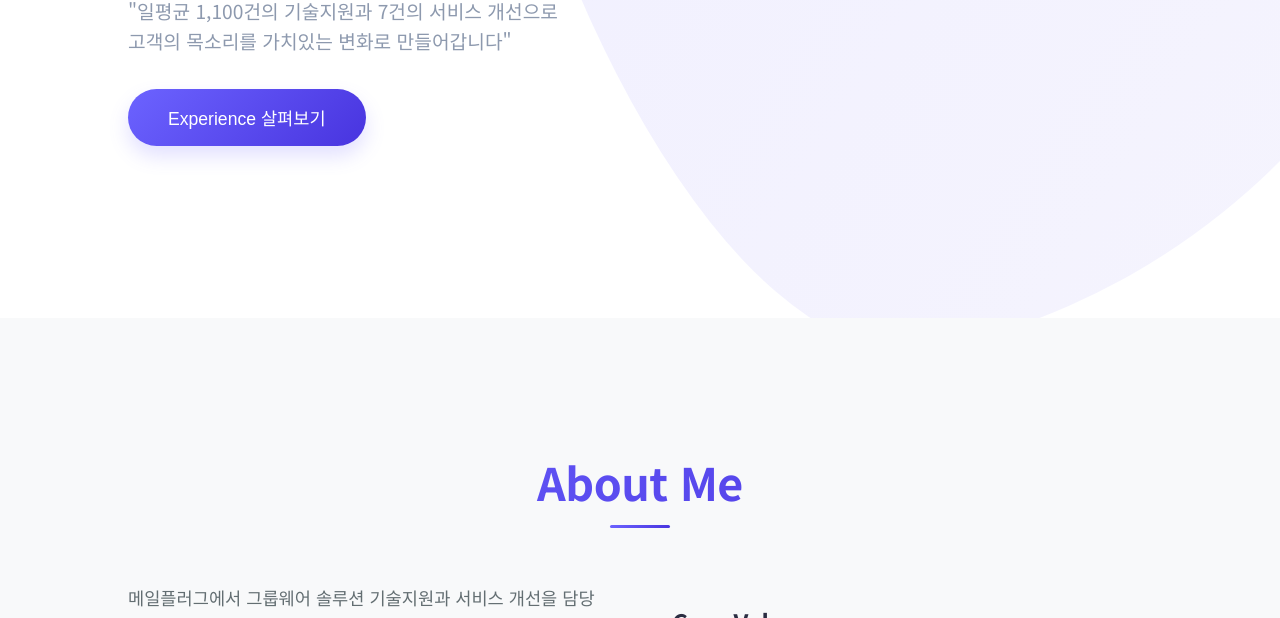
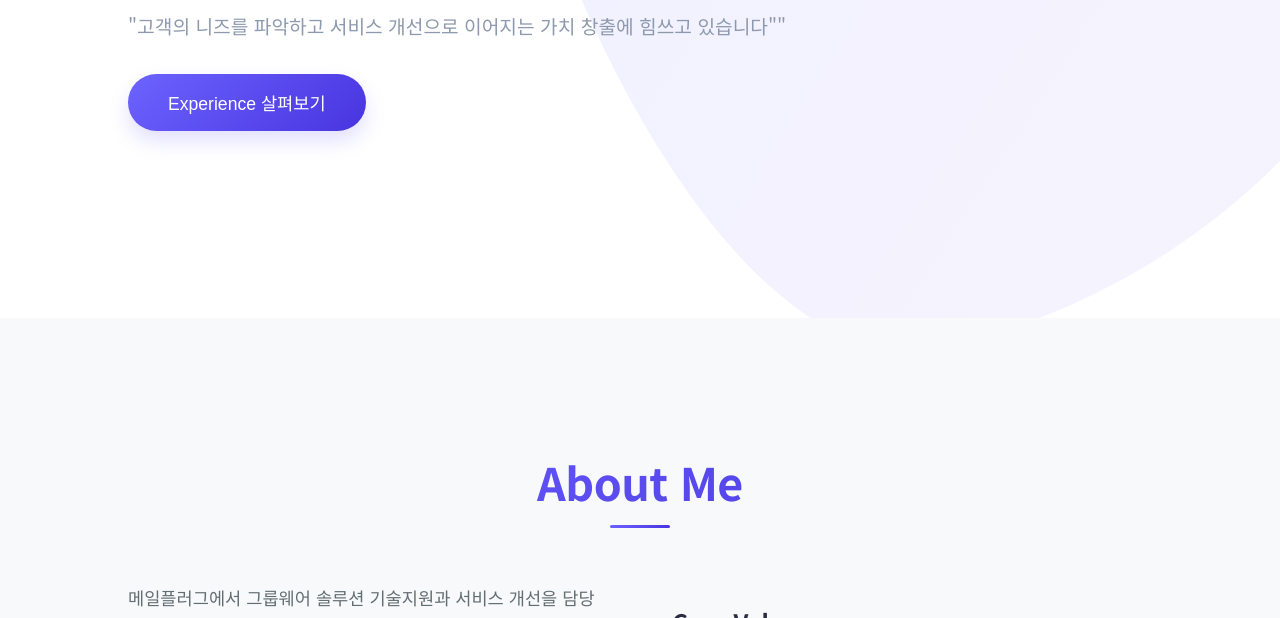
Before and after one commit to jaero0725/chu, a plain HTML site: page index.html in a window 1280 px wide. Shown: the part 482-1100 px from the top of the page. Drawn offline with Linux system fonts and the light colour scheme.

Commit message:
Update portfolio with improved design and content

```diff
--- a/index.html
+++ b/index.html
@@ -24,7 +24,7 @@
     <section id="home" class="hero">
         <div class="hero-content">
             <h1>고객 경험을 혁신하는<br>CS/CX 전문가<br><span class="highlight">추미래</span>입니다</h1>
-            <p>"일평균 1,100건의 기술지원과 7건의 서비스 개선으로<br>고객의 목소리를 가치있는 변화로 만들어갑니다"</p>
+            <p>"고객의 니즈를 파악하고 서비스 개선으로 이어지는 가치 창출에 힘쓰고 있습니다""</p>
             <button class="cta-button">Experience 살펴보기</button>
         </div>
     </section>
```
